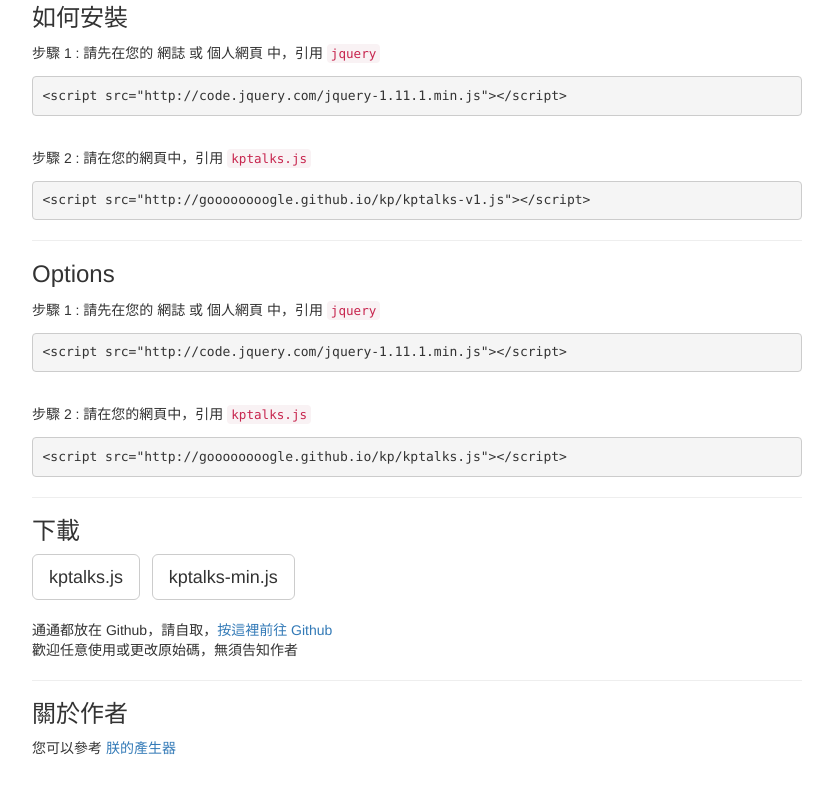
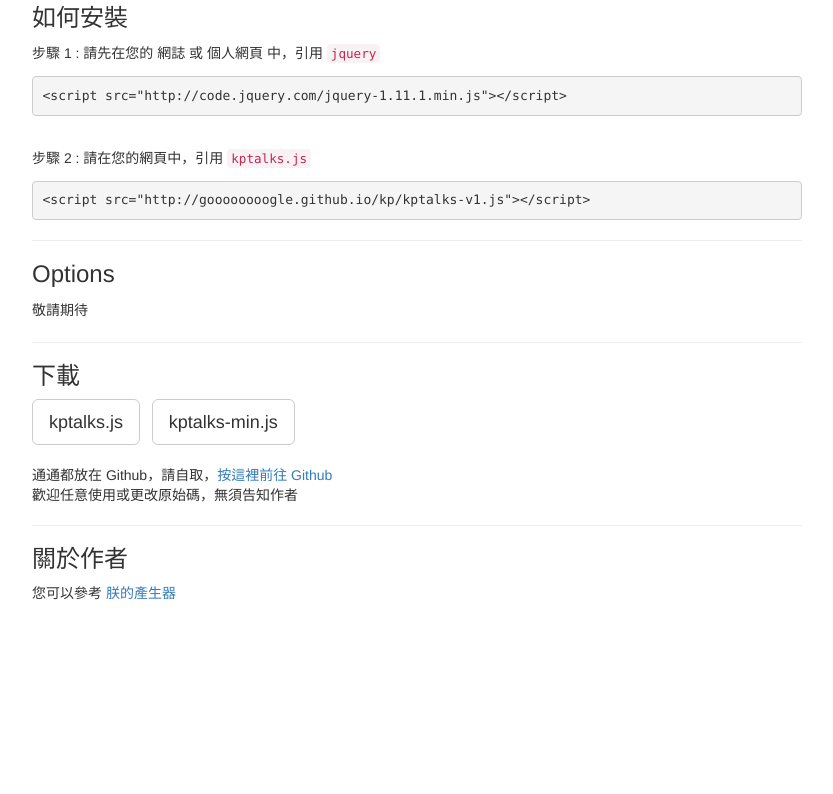
Before and after one commit to shamenchens/yifanslideshow, a plain HTML site: page index.html in a window 1280 px wide. Shown: the part 640-1434 px from the top of the page, without its empty margins (223-1056 px from the left). Drawn offline with nearby package versions, Linux system fonts and the light colour scheme.

Commit message:
wait for me

```diff
--- a/index.html
+++ b/index.html
@@ -63,11 +63,7 @@
   <hr>
   <div class="col_12">
     <h3>Options</h3>
-    <p>步驟 1 : 請先在您的 網誌 或 個人網頁 中，引用 <code>jquery</code></p>
-    <pre>&lt;script src=&quot;http://code.jquery.com/jquery-1.11.1.min.js&quot;&gt;&lt;/script&gt;</pre>
-    <br>
-    <p>步驟 2 : 請在您的網頁中，引用 <code>kptalks.js</code></p>
-    <pre>&lt;script src=&quot;http://goooooooogle.github.io/kp/kptalks.js&quot;&gt;&lt;/script&gt;</pre>
+    <p>敬請期待</p>
   </div>
   <hr>
   <div class="col_12">
```
